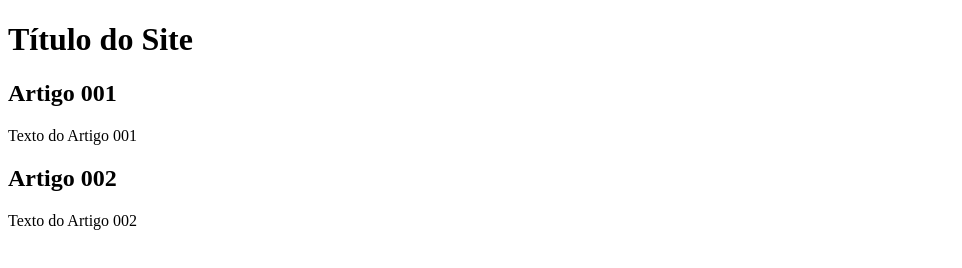
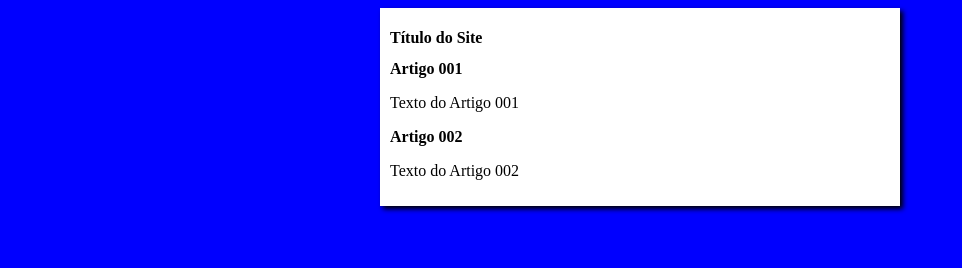
Before and after one commit to WillieSoares/Projeto-Site-Curso-em-Video-1, a plain HTML site: page index.html in a window 1280 px wide. Shown: the whole page, without its empty margins (0-962 px from the left). Drawn offline with Linux system fonts and the light colour scheme.

Commit message:
Iniciei o Design

```diff
--- /dev/null
+++ b/estilos/style.css
@@ -0,0 +1,17 @@
+* {
+    font=family: Arial, Helvetica, sans-serif;
+    font-size: 16px;
+}
+
+body {
+    background-color: blue;
+
+}
+
+main{
+    background-color: white;
+    width: 500px;
+    margin: auto;
+    padding: 10px;
+    box-shadow: 3px 3px 5px black;
+}
--- a/index.html
+++ b/index.html
@@ -5,6 +5,7 @@
     <meta http-equiv="X-UA-Compatible" content="IE=edge">
     <meta name="viewport" content="width=device-width, initial-scale=1.0">
     <title>Título do SIte</title>
+    <link rel="stylesheet" href="estilos/style.css">
 </head>
 <body>
     <main>
```
